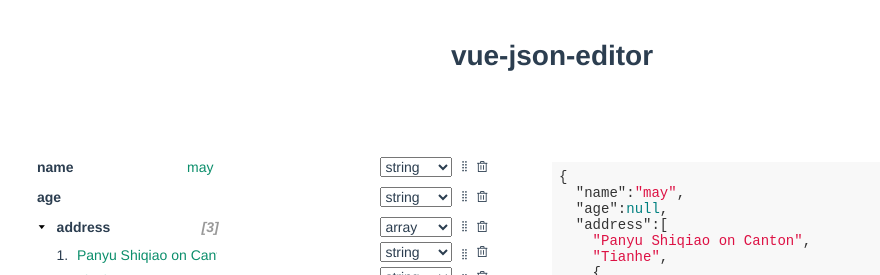
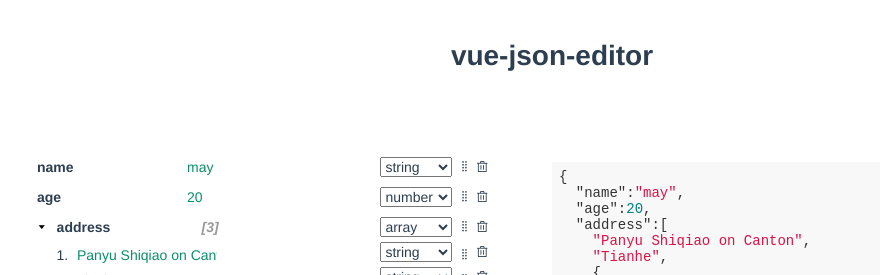
Before and after one commit to Kassaila/vue-json-editor, a Vue app: page / in a window 1280 px wide. Shown: the top 275 px of the page, without its empty margins (88-968 px from the left). Built offline with nearby package versions, Linux system fonts and the light colour scheme.

Commit message:
drop lodash deep clone. update props, variables for editor

```diff
--- a/example/App.vue
+++ b/example/App.vue
@@ -9,7 +9,7 @@
 							confirmText: 'confirm',
 							cancelText: 'cancel',
 						}"
-						:objData="jsonData"
+						:data-object="jsonData"
 						v-model="jsonData" ></json-editor>
 				</div>
 			</div>
@@ -35,7 +35,7 @@ export default {
 		return {
 			jsonData: {
 				name: 'may',
-				age: null,
+				age: 20,
 				address: ['Panyu Shiqiao on Canton', 'Tianhe', {
 					city: 'forida meta 11'
 				}],
--- a/package.json
+++ b/package.json
@@ -56,7 +56,6 @@
   },
   "dependencies": {
     "highlight.js": "^9.15.6",
-    "lodash.clonedeep": "^4.5.0",
     "vue": "^2.6.12",
     "vuedraggable": "^2.24.3"
   }
--- a/src/json-editor.vue
+++ b/src/json-editor.vue
@@ -1,21 +1,20 @@
 <template>
-  <object-view :parsedData="parsedData" v-model="parsedData"></object-view>
+  <object-view :parsed-data="parsedData" v-model="parsedData"></object-view>
 </template>
 
 <script>
 import ObjectView from "./object-view.vue";
-import cloneDeep from "lodash.clonedeep";
 
 export default {
   name: "JsonEditor",
   props: {
-    objData: {
-      type: [Object, Array],
+    dataObject: {
+      type: Object | Array,
       required: true,
     },
     options: {
       type: Object,
-      default: function () {
+      default() {
         return {
           confirmText: "confirm",
           cancelText: "cancel",
@@ -36,32 +35,32 @@ export default {
   },
   created() {
     this.lastParsedData = {};
-    this.parsedData = this.jsonParse(this.objData);
+    this.parsedData = this.jsonParse(this.dataObject);
   },
   watch: {
-    objData: {
-      handler(newValue, oldValue) {
-        this.parsedData = this.jsonParse(this.objData);
+    dataObject: {
+      handler(newValue) {
+        this.parsedData = this.jsonParse(this.dataObject);
       },
     },
     parsedData: {
-      handler(newValue, oldValue) {
-        if (JSON.stringify(newValue) === JSON.stringify(this.lastParsedData)) {
-          return;
-        }
+      deep: true,
+      handler(newValue) {
+        const strNewValue = JSON.stringify(newValue);
 
-        this.lastParsedData = cloneDeep(newValue);
+        if (strNewValue === JSON.stringify(this.lastParsedData)) return;
+
+        this.lastParsedData = JSON.parse(strNewValue);
 
         this.$emit("input", this.makeJson(this.parsedData));
       },
-      deep: true,
     },
   },
   components: {
     "object-view": ObjectView,
   },
   methods: {
-    jsonParse: function (jsonStr) {
+    jsonParse(jsonStr) {
       const parseJson = (json) => {
         let result = [];
         let keys = Object.keys(json);
@@ -142,7 +141,7 @@ export default {
       return parseBody(jsonStr);
     },
 
-    getType: function (obj) {
+    getType(obj) {
       switch (Object.prototype.toString.call(obj)) {
         case "[object Array]":
           return "array";
@@ -161,7 +160,7 @@ export default {
       }
     },
 
-    makeJson: function (dataArr) {
+    makeJson(dataArr) {
       const revertWithObj = (data) => {
         let r = {};
         for (let i = 0; i < data.length; ++i) {
```
